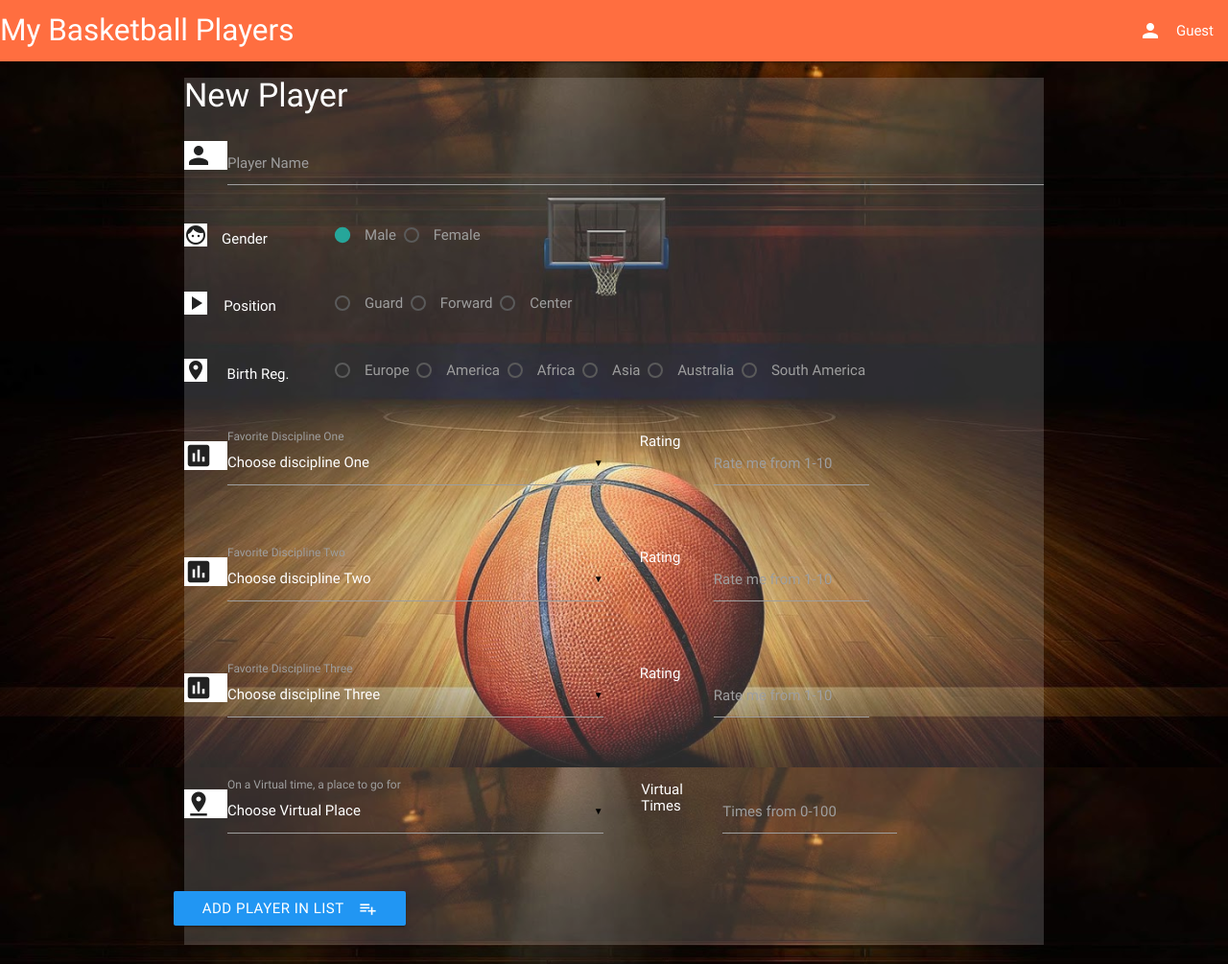
After one commit to feddieminas/flask_basket_players, a Flask app: page /add_player in a window 1280 px wide. The commit adds this page. Shown: the whole page at 96% size. Run offline with Flask 2, Linux system fonts and the light colour scheme; some libraries are stand-ins or nearby versions.

Commit message:
templates added - addplayer draft form - mongo add db config

```diff
--- a/app.py
+++ b/app.py
@@ -1,9 +1,15 @@
 import os
+import json
 from flask import Flask, render_template, redirect, request, url_for, session
+from flask_pymongo import PyMongo
 
 app = Flask(__name__)
 #app.secret_key = "fmd270584"
 
+app.config["MONGO_DBNAME"] = 'dcd_basketball'
+app.config["MONGO_URI"] = 'mongodb://root:dcd_basketball1234@ds119049.mlab.com:19049/dcd_basketball'
+
+mongo = PyMongo(app)
 
 @app.route('/')
 @app.route('/login')
@@ -43,6 +49,34 @@ def insert_login():
     return redirect(url_for('get_username'))
 
 
+@app.route('/list_summary')
+def get_list():
+    return render_template("listsummary.html")
+
+
+@app.route('/add_player')
+def add_player():
+    #userId=1 #we take it then from session variable, might make it global var
+    return render_template("addplayer.html")
+
+
+@app.route('/insert_player', methods=['POST'])
+def insert_player(): #need to pass UserId
+    mydictReq={'userId': 1, 'position': request.form["optPosition"], 'name': request.form["player_name"],
+    'gender': request.form["optGender"], 'birth_region': request.form["optBirthRegion"],
+    'discipline': {'disc1':[request.form["disc1"],request.form["disc1_rate"]],
+    'disc2':[request.form["disc2"],request.form["disc2_rate"]],
+    'disc3':[request.form["disc3"],request.form["disc3_rate"]]},
+    'virtual_meet': {'times_see':3, 'go_for':'coffee'}}
+    print('mydictReq',mydictReq)
+    print('json', json.dumps(mydictReq, ensure_ascii=False))
+
+    ubp = mongo.db.users_basket_players
+    ubp.insert_one(mydictReq)
+
+    return redirect(url_for('add_player'))
+
+
 if __name__ == '__main__':
     app.run(host=os.environ.get('IP'),
     port=os.environ.get('PORT'),
--- a/static/style.css
+++ b/static/style.css
@@ -7,7 +7,10 @@
     background-size: cover;
 }
 
+.opaqueoverlay {
+    background-color: rgba(224, 224, 224, 0.19);
+}
 
-input {
+h4, input, h6 {
     color:white;
 }
--- /dev/null
+++ b/templates/addplayer.html
@@ -0,0 +1,235 @@
+{% extends 'base.html' %}
+{% block content %}
+
+<div class="opaqueoverlay">
+
+<h4>New Player</h4>
+
+  <div class="row">
+    <form action="{{ url_for('insert_player') }}" method="POST" class="col s12">
+
+      <div class="row">
+          <div class="input-field col s12">
+              <i class="material-icons prefix white">person</i>
+              <input id="player_name" name="player_name" type="text" class="validate">
+              <label for="player_name">Player Name</label>
+          </div>
+      </div>
+
+      <div class="row">
+          <div class="col s2 valign-wrapper">
+              <div class="row">
+                  <div class="col s4">
+                  <i class="material-icons prefix white">face</i>
+                  </div>
+                  <div class="col s8">
+                  <h6>Gender</h6>
+                  </div>
+              </div>
+          </div>
+
+          <div class="col s9">
+                  <input name="optGender" type="radio" id="genderM" value="M" checked/>
+                  <label for="genderM">Male</label>
+                  <input name="optGender" type="radio" id="genderF" value="F"/>
+                  <label for="genderF">Female</label>
+          </div>
+      </div>
+
+
+      <div class="row">
+          <div class="col s2 valign-wrapper">
+              <div class="row">
+                  <div class="col s4">
+                  <i class="material-icons prefix white">play_arrow</i>
+                  </div>
+                  <div class="col s8">
+                  <h6>Position</h6>
+                  </div>
+              </div>
+          </div>
+
+          <div class="col s9">
+                  <input class="with-gap" name="optPosition" type="radio" id="guardP" value="G"/>
+                  <label for="guardP">Guard</label>
+                  <input class="with-gap" name="optPosition" type="radio" id="forwardP" value="F"/>
+                  <label for="forwardP">Forward</label>
+                  <input class="with-gap" name="optPosition" type="radio" id="centerP" value="C"/>
+                  <label for="centerP">Center</label>
+          </div>
+      </div>
+
+
+      <div class="row">
+          <div class="col s2 valign-wrapper">
+              <div class="row">
+                  <div class="col s4">
+                  <i class="material-icons prefix white">place</i>
+                  </div>
+                  <div class="col s8">
+                  <h6>Birth Reg.</h6>
+                  </div>
+              </div>
+          </div>
+
+          <div class="col s9">
+                  <input class="with-gap" name="optBirthRegion" type="radio" id="EuropeBR" value="Europe"/>
+                  <label for="EuropeBR">Europe</label>
+                  <input class="with-gap" name="optBirthRegion" type="radio" id="AmericaBR" value="America"/>
+                  <label for="AmericaBR">America</label>
+                  <input class="with-gap" name="optBirthRegion" type="radio" id="AfricaBR" value="Africa"/>
+                  <label for="AfricaBR">Africa</label>
+                  <input class="with-gap" name="optBirthRegion" type="radio" id="AsiaBR" value="Asia"/>
+                  <label for="AsiaBR">Asia</label>
+                  <input class="with-gap" name="optBirthRegion" type="radio" id="AustraliaBR" value="Australia"/>
+                  <label for="AustraliaBR">Australia</label>
+                  <input class="with-gap" name="optBirthRegion" type="radio" id="SABR" value="South America"/>
+                  <label for="SABR">South America</label>
+          </div>
+      </div>
+
+      <div class="row">
+        <div class="input-field col s6">
+            <i class="material-icons prefix white">poll</i>
+            <select id="disc1" name="disc1">
+                <option value="" disabled selected>Choose discipline One</option>
+                <option value="points">Points</option>
+                <option value="rebounds">Rebounds</option>
+                <option value="assists">Assists</option>
+                <option value="steals">Steals</option>
+                <option value="blocks">Blocks</option>
+                <option value="fieldgoasls">Field Goals</option>
+                <option value="threepoints">Three Points</option>
+                <option value="freethrows">Free Throws</option>
+            </select>
+            <label>Favorite Discipline One</label>
+        </div>
+
+        <div class="col s4 valign-wrapper">
+              <div class="row">
+                  <div class="col s4">
+                  <div class="row">
+                      <div class="col s10 offset-s2">
+                         <h6>Rating</h6>
+                      </div>
+                  </div>
+                  </div>
+              <div class="input-field col s8">
+                  <input id="disc1_rate" name="disc1_rate" type="text" data-length="2">
+                  <label for="disc1_rate">Rate me from 1-10</label>
+                  </div>
+              </div>
+         </div>
+      </div>
+
+
+      <div class="row">
+        <div class="input-field col s6">
+            <i class="material-icons prefix white">poll</i>
+            <select id="disc2" name="disc2">
+                <option value="" disabled selected>Choose discipline Two</option>
+                <option value="points">Points</option>
+                <option value="rebounds">Rebounds</option>
+                <option value="assists">Assists</option>
+                <option value="steals">Steals</option>
+                <option value="blocks">Blocks</option>
+                <option value="fieldgoasls">Field Goals</option>
+                <option value="threepoints">Three Points</option>
+                <option value="freethrows">Free Throws</option>
+            </select>
+            <label>Favorite Discipline Two</label>
+        </div>
+
+        <div class="col s4 valign-wrapper">
+              <div class="row">
+                  <div class="col s4">
+                  <div class="row">
+                      <div class="col s10 offset-s2">
+                         <h6>Rating</h6>
+                      </div>
+                  </div>
+                  </div>
+              <div class="input-field col s8">
+                  <input id="disc2_rate" name="disc2_rate" type="text" data-length="2">
+                  <label for="disc2_rate">Rate me from 1-10</label>
+                  </div>
+              </div>
+         </div>
+      </div>
+
+
+      <div class="row">
+        <div class="input-field col s6">
+            <i class="material-icons prefix white">poll</i>
+            <select id="disc3" name="disc3">
+                <option value="" disabled selected>Choose discipline Three</option>
+                <option value="points">Points</option>
+                <option value="rebounds">Rebounds</option>
+                <option value="assists">Assists</option>
+                <option value="steals">Steals</option>
+                <option value="blocks">Blocks</option>
+                <option value="fieldgoasls">Field Goals</option>
+                <option value="threepoints">Three Points</option>
+                <option value="freethrows">Free Throws</option>
+            </select>
+            <label>Favorite Discipline Three</label>
+        </div>
+
+        <div class="col s4 valign-wrapper">
+              <div class="row">
+                  <div class="col s4">
+                  <div class="row">
+                      <div class="col s10 offset-s2">
+                         <h6>Rating</h6>
+                      </div>
+                  </div>
+                  </div>
+              <div class="input-field col s8">
+                  <input id="disc3_rate" name="disc3_rate" type="text" data-length="2">
+                  <label for="disc3_rate">Rate me from 1-10</label>
+                  </div>
+              </div>
+         </div>
+      </div>
+
+      <div class="row">
+        <div class="input-field col s6">
+            <i class="material-icons prefix white">pin_drop</i>
+            <select id="virtualplace" name="virtualplace">
+                <option value="" disabled selected>Choose Virtual Place</option>
+                <option value="vp_coffee">Coffee</option>
+                <option value="vp_brunch">Brunch</option>
+                <option value="vp_NA">No specific interest</option>
+            </select>
+            <label>On a Virtual time, a place to go for</label>
+        </div>
+
+        <div class="col s4 valign-wrapper">
+              <div class="row">
+                  <div class="col s4">
+                  <div class="row">
+                      <div class="col s10 offset-s2">
+                         <h6>Virtual Times</h6>
+                      </div>
+                  </div>
+                  </div>
+              <div class="input-field col s8">
+                  <input id="vp_time" name="vp_time" type="text" data-length="3">
+                  <label for="vp_time">Times from 0-100</label>
+                  </div>
+              </div>
+         </div>
+      </div>
+
+      <div class="row">
+          <button class="btn waves-effect waves-light blue" type="submit" name="action">Add Player in List
+                <i class="material-icons right">playlist_add</i>
+          </button>
+      </div>
+
+    </form>
+  </div>
+
+</div>
+
+{% endblock %}
--- a/templates/base.html
+++ b/templates/base.html
@@ -10,7 +10,7 @@
     <header>
         <nav>
             <div class="nav-wrapper deep-orange accent-2">
-                 <a href="" class="brand-logo">My Basketball Players</a>
+                 <a href="{{ url_for('get_list') }}" class="brand-logo">My Basketball Players</a>
             <ul class="right hide-on-med-and-down">
                 <li><a href="{{ url_for('get_username') }}"><i class="material-icons left">person</i>Guest</a></li>
             </ul>
@@ -26,6 +26,8 @@
     <script src="https://cdnjs.cloudflare.com/ajax/libs/materialize/0.100.2/js/materialize.min.js"></script>
     <script type="text/javascript">
         $(document).ready(function(){
+            $('select').material_select();
+            $('input#disc1_rate, input#disc2_rate, input#disc3_rate, input#vp_time').characterCounter();
         });
     </script>
 </body>
```
Also changed, not shown: templates/listsummary.html (added, +10 -0 lines).
